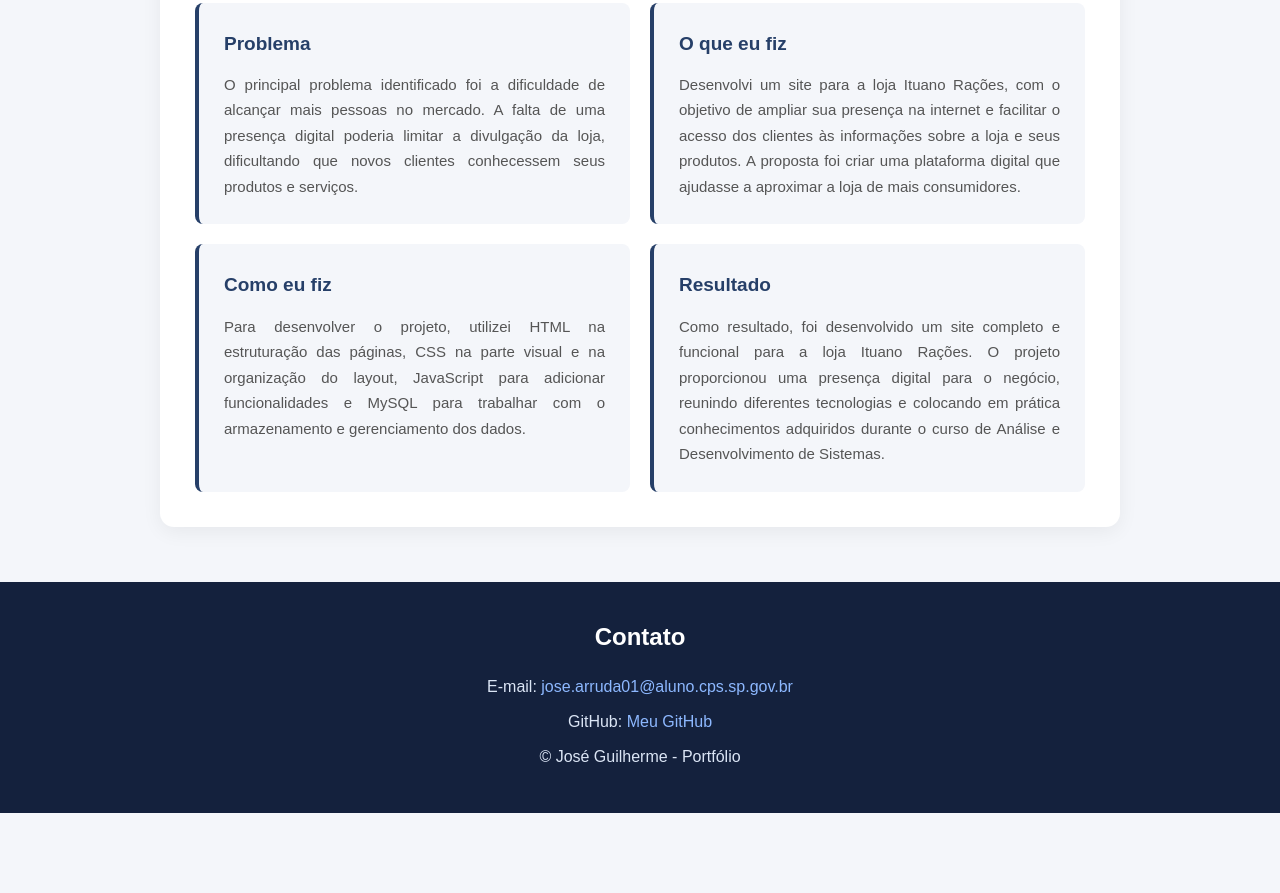
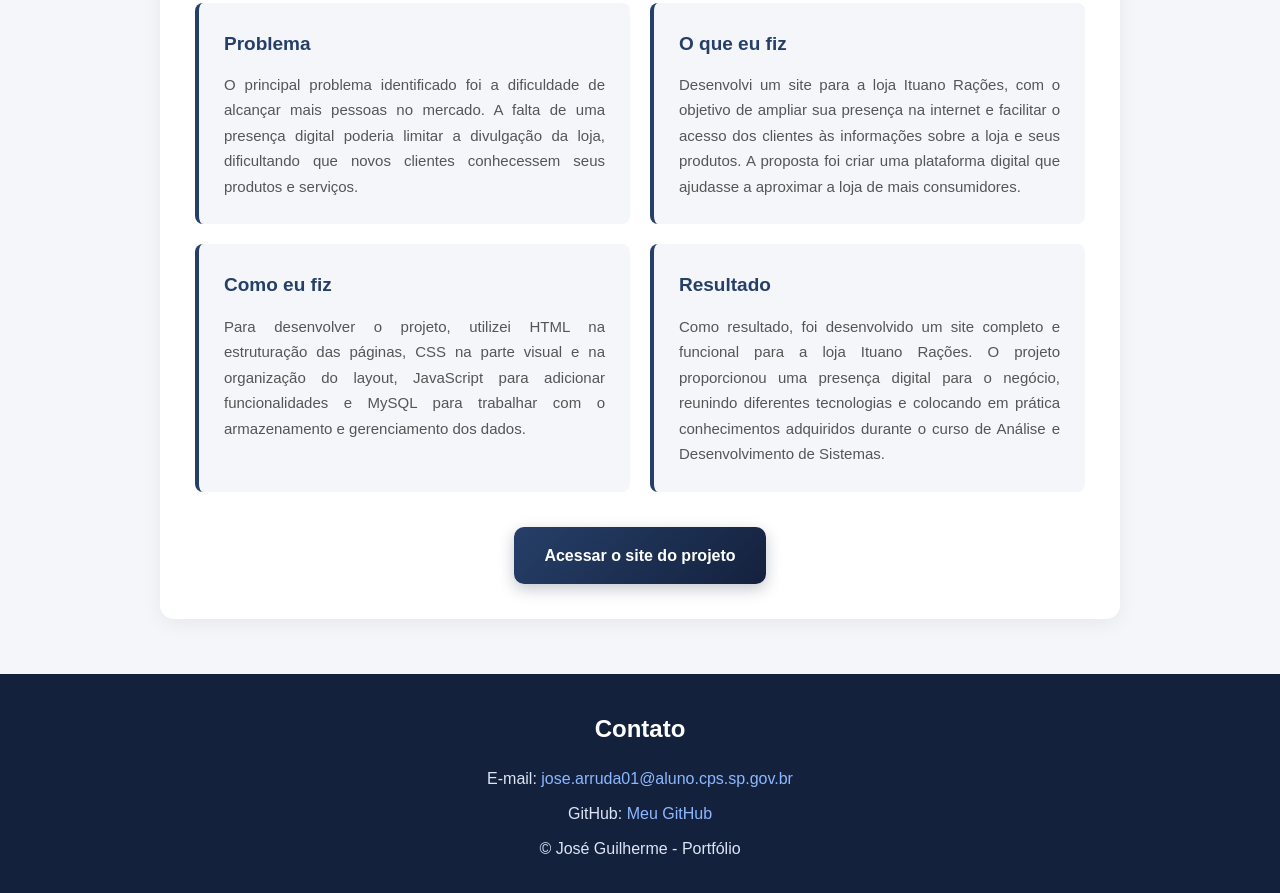
Before and after one commit to Jose-Guilhermee/Jose-Guilhermee.github.io, a plain HTML site: page index.html in a window 1280 px wide. Shown: the part 611-1504 px from the top of the page. Before the commit the page ends 1424 px from the top, so only its background shows below. Drawn offline with Linux system fonts and the light colour scheme.

Commit message:
Primeira versão do portfólio

```diff
--- a/index.html
+++ b/index.html
@@ -93,6 +93,36 @@
             color: #555;
             font-size: 15px;
             text-align: justify;
+        }
+
+        .link-projeto {
+            text-align: center;
+            margin-top: 35px;
+        }
+
+        .link-projeto a {
+            display: inline-flex;
+            align-items: center;
+            gap: 12px;
+            background: linear-gradient(135deg, #263f68, #14213d);
+            color: white;
+            padding: 15px 30px;
+            border-radius: 10px;
+            text-decoration: none;
+            font-size: 16px;
+            font-weight: bold;
+            box-shadow: 0 5px 15px rgba(20, 33, 61, 0.25);
+            transition: all 0.3s ease;
+        }
+
+        .link-projeto a:hover {
+            transform: translateY(-4px);
+            box-shadow: 0 8px 22px rgba(20, 33, 61, 0.35);
+            background: linear-gradient(135deg, #34588e, #1d3154);
+        }
+
+        .link-projeto a span {
+            font-size: 20px;
         }
 
         footer {
@@ -223,6 +253,12 @@
                 </div>
 
             </div>
+
+		<div class="link-projeto">
+                <a href="https://ituanoracoesloja.netlify.app" target="_blank" rel="noopener noreferrer">
+                    Acessar o site do projeto
+                </a>
+            </div>
         </section>
     </main>
 
@@ -236,7 +272,8 @@
             </a>
         </p>
 
-	<p>
+
+        <p>
             GitHub:
             <a href="https://github.com/Jose-Guilhermee" target="_blank" rel="noopener noreferrer">
                 Meu GitHub
```
